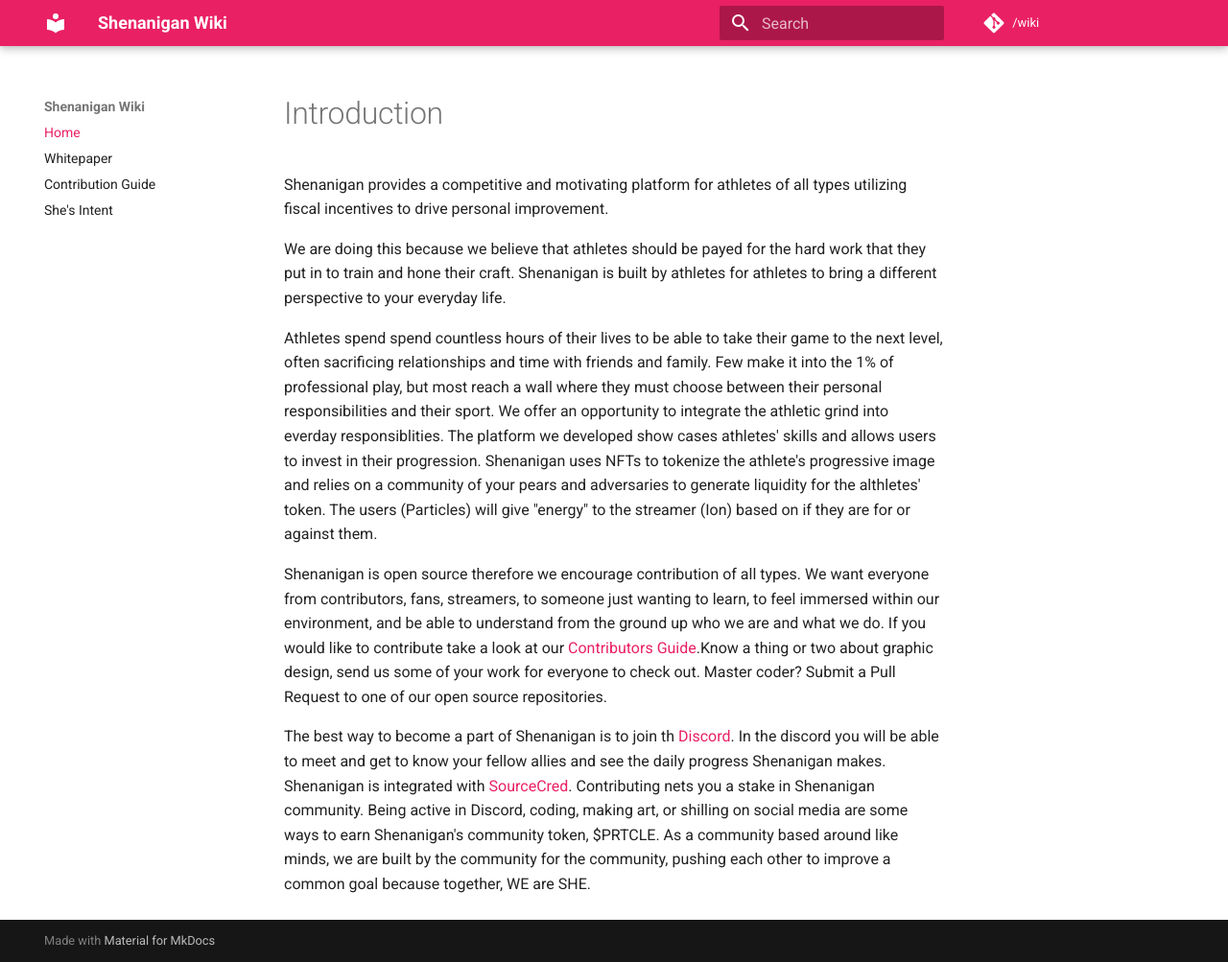
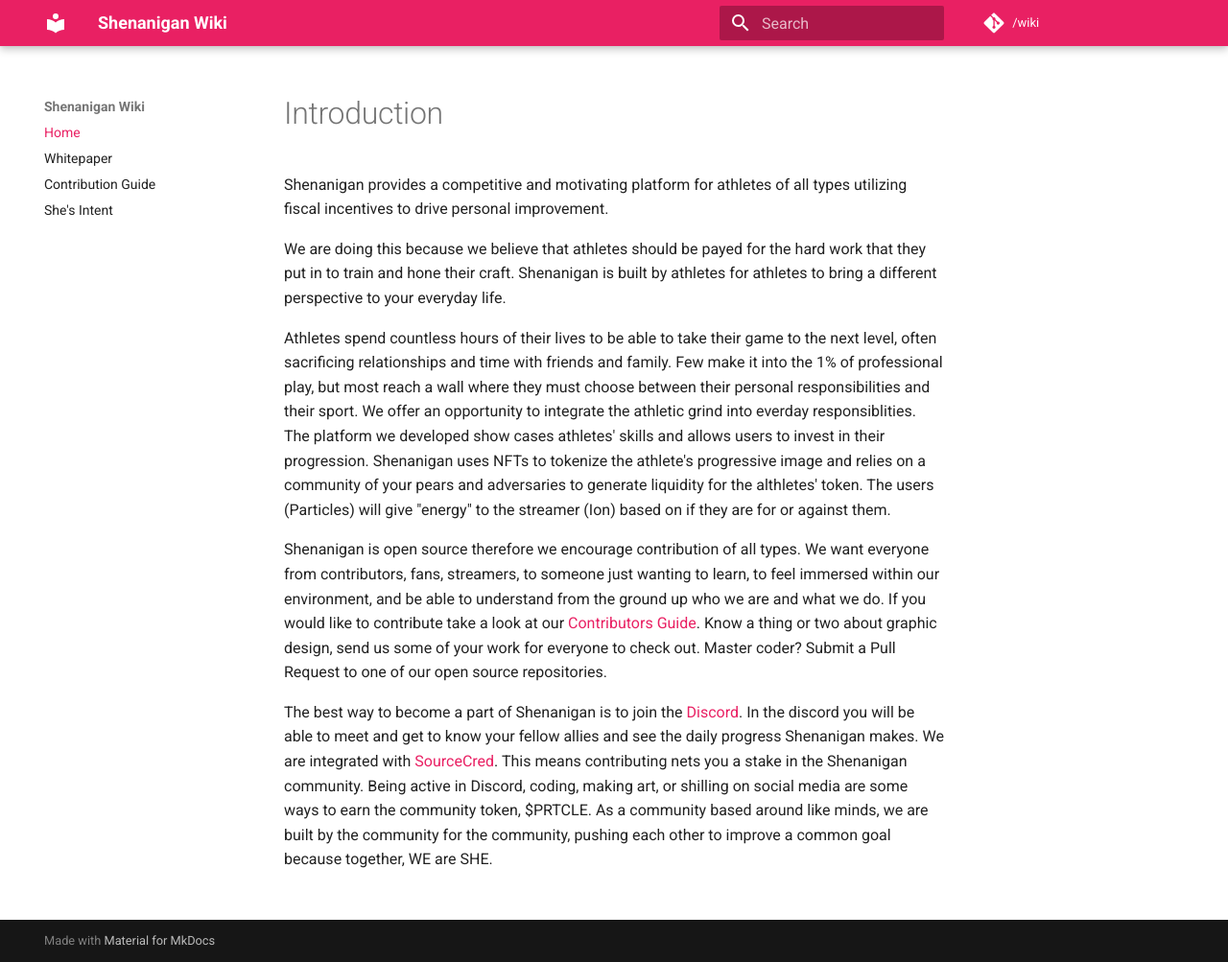
Before and after one commit to ShenaniganDApp/docs, an MkDocs documentation site: the page built from docs/index.md, in a window 1280 px wide and 1003 px high. Shown: the whole window at 96% size. Built offline with MkDocs 1.6.1 and Material for MkDocs 9.7.7, drawn with Linux system fonts in a browser that asks for light colours; comment, search, counter and statistics services are not loaded.

Commit message:
Fix some typos

```diff
--- a/docs/index.md
+++ b/docs/index.md
@@ -4,8 +4,8 @@
 
 We are doing this because we believe that athletes should be payed for the hard work that they put in to train and hone their craft. Shenanigan is built by athletes for athletes to bring a different perspective to your everyday life.
 
-Athletes spend spend countless hours of their lives to be able to take their game to the next level, often sacrificing relationships and time with friends and family. Few make it into the 1% of  professional play, but most reach a wall where they must choose between their personal responsibilities and their sport. We offer an opportunity to integrate the athletic grind into everday responsiblities. The platform we developed show cases athletes' skills and allows users to invest in their progression. Shenanigan uses NFTs to tokenize the athlete's progressive image and relies on a community of your pears and adversaries to generate liquidity for the althletes' token. The users (Particles) will give "energy" to the streamer (Ion) based on if they are for or against them.
+Athletes spend countless hours of their lives to be able to take their game to the next level, often sacrificing relationships and time with friends and family. Few make it into the 1% of  professional play, but most reach a wall where they must choose between their personal responsibilities and their sport. We offer an opportunity to integrate the athletic grind into everday responsiblities. The platform we developed show cases athletes' skills and allows users to invest in their progression. Shenanigan uses NFTs to tokenize the athlete's progressive image and relies on a community of your pears and adversaries to generate liquidity for the althletes' token. The users (Particles) will give "energy" to the streamer (Ion) based on if they are for or against them.
 
-Shenanigan is open source therefore we encourage contribution of all types. We want everyone from contributors, fans, streamers, to someone just wanting to learn, to feel immersed within our environment, and be able to understand from the ground up who we are and what we do. If you would like to contribute take a look at our [Contributors Guide](https://she.energy/wiki/contribution/ ).Know a thing or two about graphic design, send us some of your work for everyone to check out. Master coder? Submit a Pull Request to one of our open source repositories.
+Shenanigan is open source therefore we encourage contribution of all types. We want everyone from contributors, fans, streamers, to someone just wanting to learn, to feel immersed within our environment, and be able to understand from the ground up who we are and what we do. If you would like to contribute take a look at our [Contributors Guide](https://she.energy/wiki/contribution/ ). Know a thing or two about graphic design, send us some of your work for everyone to check out. Master coder? Submit a Pull Request to one of our open source repositories.
 
-The best way to become a part of Shenanigan is to join th [Discord](https://she.energy/join). In the discord you will be able to meet and get to know your fellow allies and see the daily progress Shenanigan makes. Shenanigan is integrated with [SourceCred](https://sourcecred.io). Contributing nets you a stake in Shenanigan community. Being active in Discord, coding, making art, or shilling on social media are some ways to earn Shenanigan's community token, $PRTCLE. As a community based around like minds, we are built by the community for the community, pushing each other to improve a common goal because together, WE are SHE.
+The best way to become a part of Shenanigan is to join the [Discord](https://she.energy/join). In the discord you will be able to meet and get to know your fellow allies and see the daily progress Shenanigan makes. We are integrated with [SourceCred](https://sourcecred.io). This means contributing nets you a stake in the Shenanigan community. Being active in Discord, coding, making art, or shilling on social media are some ways to earn the community token, $PRTCLE. As a community based around like minds, we are built by the community for the community, pushing each other to improve a common goal because together, WE are SHE.
```
